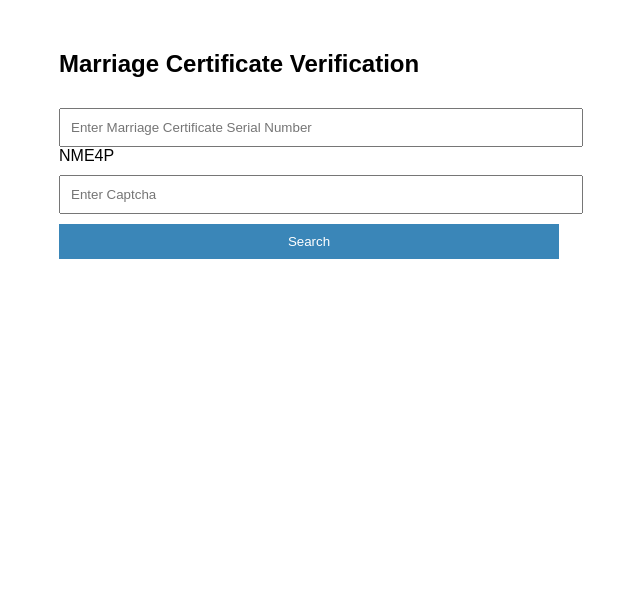
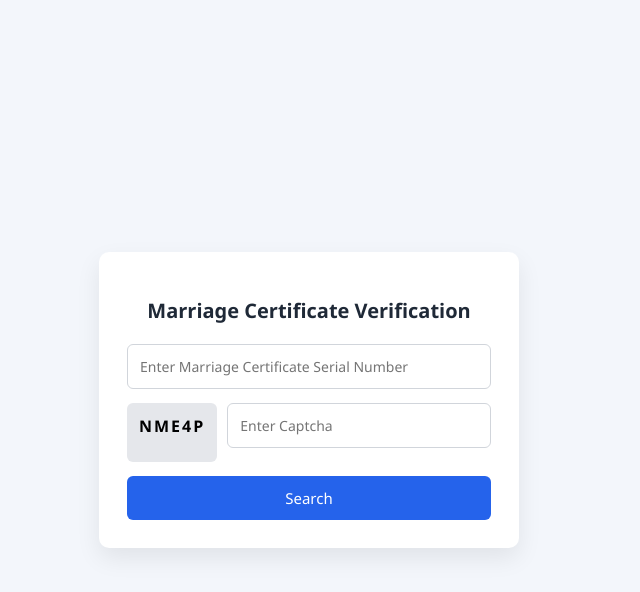
Before and after one commit to alirazaaslam171998-wq/verify-system, a website: page public/index.html in a window 1280 px wide. Shown: the whole page, without its empty margins (331-971 px from the left). Drawn offline with Linux system fonts and the light colour scheme.

Commit message:
Update style.css
Style Changing

```diff
--- a/public/style.css
+++ b/public/style.css
@@ -1,36 +1,83 @@
+* {
+  box-sizing: border-box;
+  font-family: "Segoe UI", Tahoma, Geneva, Verdana, sans-serif;
+}
+
 body {
-  font-family: Arial, sans-serif;
-  background: white;
+  margin: 0;
+  padding: 0;
+  background: #f3f6fb;
+  min-height: 100vh;
+  display: flex;
+  align-items: center;
+  justify-content: center;
 }
 
 .container {
-  max-width: 500px;
-  margin: 50px auto;
+  background: #ffffff;
+  width: 100%;
+  max-width: 420px;
+  padding: 28px;
+  border-radius: 10px;
+  box-shadow: 0 10px 25px rgba(0, 0, 0, 0.08);
 }
 
-.captcha-row {
-  display: flex;
-  align-items: center;
-  gap: 10px;
+h2 {
+  text-align: center;
+  margin-bottom: 20px;
+  color: #1f2937;
+  font-size: 20px;
 }
 
 input {
   width: 100%;
-  padding: 10px;
-  margin-top: 10px;
+  padding: 12px;
+  margin-bottom: 14px;
+  border-radius: 6px;
+  border: 1px solid #d1d5db;
+  font-size: 14px;
+}
+
+input:focus {
+  outline: none;
+  border-color: #2563eb;
+}
+
+.captcha-box {
+  display: flex;
+  gap: 10px;
+  margin-bottom: 14px;
+}
+
+#captchaText {
+  flex: 1;
+  background: #e5e7eb;
+  text-align: center;
+  font-weight: bold;
+  letter-spacing: 2px;
+  padding: 12px;
+  border-radius: 6px;
+  user-select: none;
 }
 
 button {
   width: 100%;
-  padding: 10px;
-  background: #3a86b8;
-  color: white;
+  background: #2563eb;
+  color: #ffffff;
   border: none;
-  margin-top: 10px;
+  padding: 12px;
+  border-radius: 6px;
+  font-size: 15px;
+  cursor: pointer;
 }
 
-#result iframe {
-  width: 100%;
-  height: 800px;
-  margin-top: 20px;
+button:hover {
+  background: #1e40af;
 }
+
+@media (max-width: 480px) {
+  .container {
+    margin: 20px;
+    padding: 22px;
+  }
+}
```
